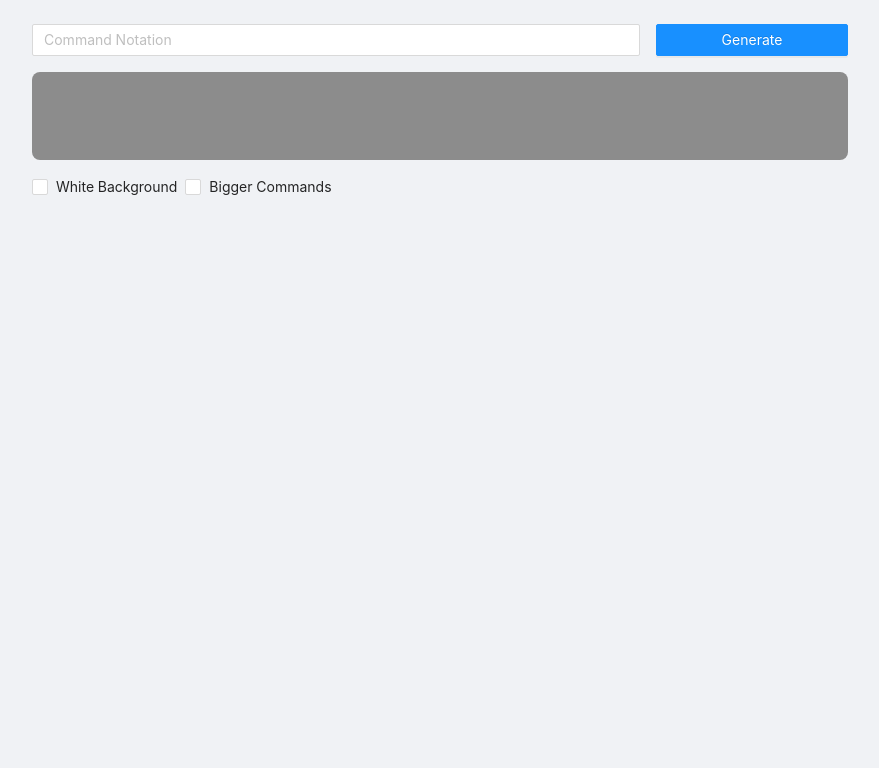
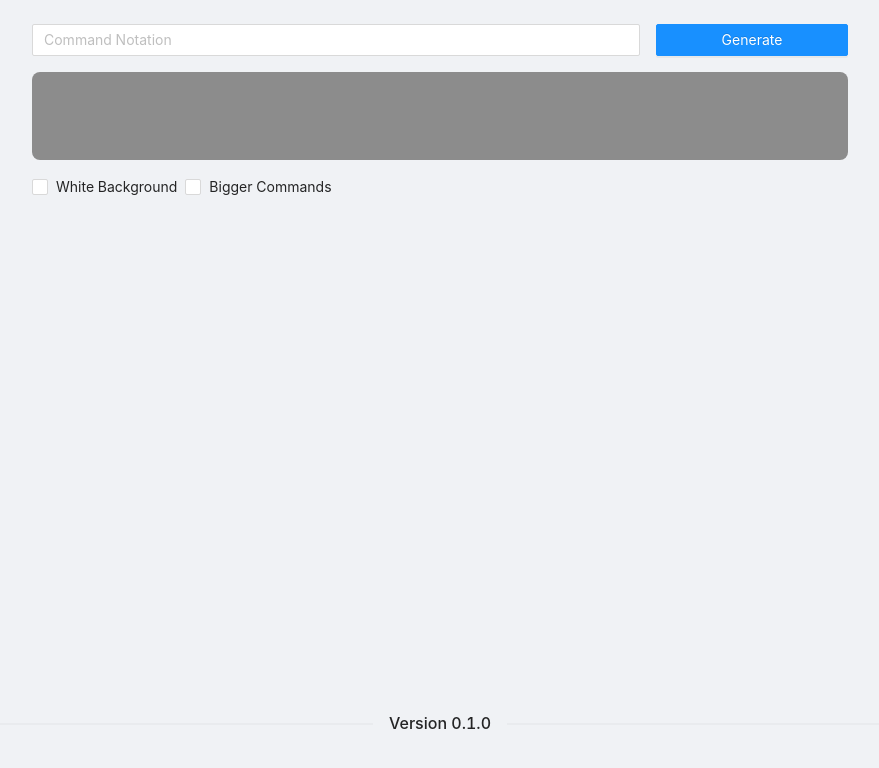
Before and after one commit to BigRiceEater/tekken-notation-builder, a React (Create React App) app: page / in a window 1280 px wide. Shown: the top 768 px of the page, without its empty margins (200-1079 px from the left). Built offline with nearby package versions, Linux system fonts and the light colour scheme.

Commit message:
Add version to UI

```diff
--- a/src/App.js
+++ b/src/App.js
@@ -5,9 +5,10 @@ import CommandInput from "./components/command-input";
 import VisualizeCommand from "./components/visualize-command";
 import Controls from "./components/controls";
 import Section from "./layout/section";
-import { Layout, Row, Col } from "antd";
+import { Layout, Row, Col, Divider } from "antd";
+import packageData from "../package.json"
 
-const { Content } = Layout;
+const { Content, Footer } = Layout;
 
 function App() {
   const [commandString, setCommandString] = useState("");
@@ -40,6 +41,9 @@ function App() {
           </Section>
         </Row>
       </Content>
+      <Footer>
+        <Divider orientation="center">Version {packageData.version}</Divider>
+      </Footer>
     </Layout>
   );
 }
```
